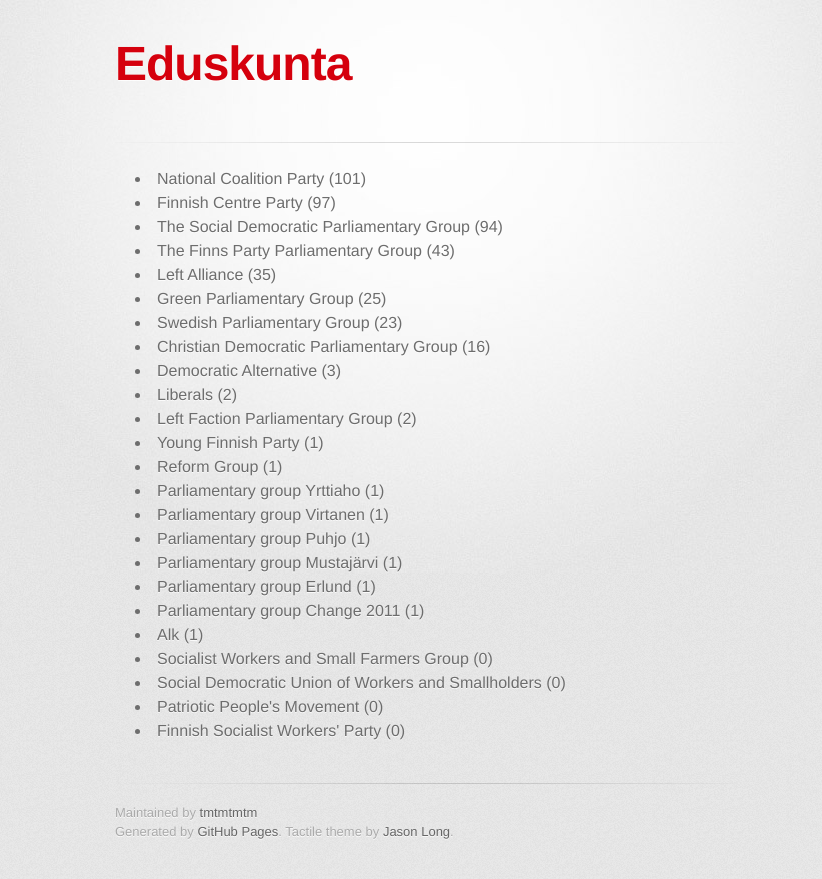
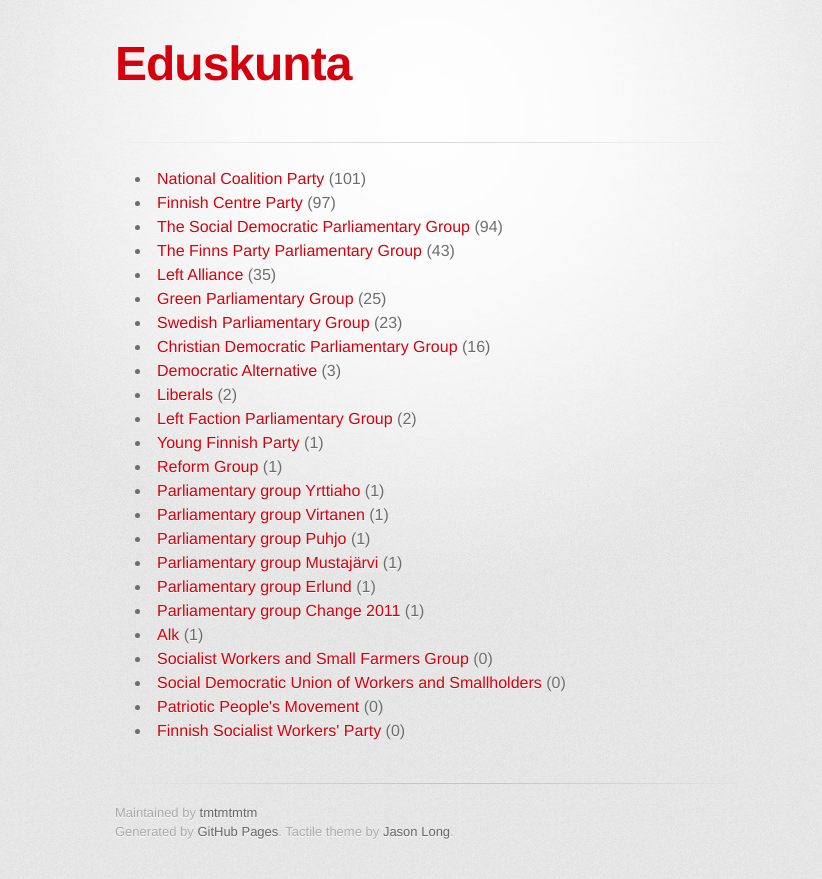
Before and after one commit to tmtmtmtm/eduskunta-view, a Jekyll site: the page built from parties.html, in a window 1280 px wide. Shown: the top 879 px of the page, without its empty margins (215-1037 px from the left). Built offline with Jekyll 4.4.1, drawn with Linux system fonts in a browser that asks for light colours; some web fonts are replaced; Markdown is read by kramdown in place of the engine named in the settings.

Commit message:
Link to the party pages
From the parties.html, link to the individual party pages (lots of
which won’t exist yet)

```diff
--- a/parties.html
+++ b/parties.html
@@ -16,7 +16,7 @@ layout: default
       {% endif %}
     {% endfor %}
   {% endfor %}
-  {{ prefix }}+++{{party.name | replace: ' ', '---'}}+++{{ mps }}
+  {{ prefix }}+++{{party.name | replace: ' ', '---'}}+++{{ party.id }}+++{{ mps }}
 {% endfor %}
 {% endcapture %}
 {% assign sortedparties = party_with_count | split:' ' | sort %}
@@ -24,6 +24,6 @@ layout: default
 <ul>
   {% for party in sortedparties reversed %}
     {% assign parts = party | split:'+++' %}
-    <li>{{ parts[1] | replace: '---', ' ' }} ({{ parts[2] }})</li>
+    <li><a href="/party/{{ parts[2] | split:"/" | last }}.html">{{ parts[1] | replace: '---', ' ' }}</a> ({{ parts[3] }})</li>
   {% endfor %}
 </ul>
```
